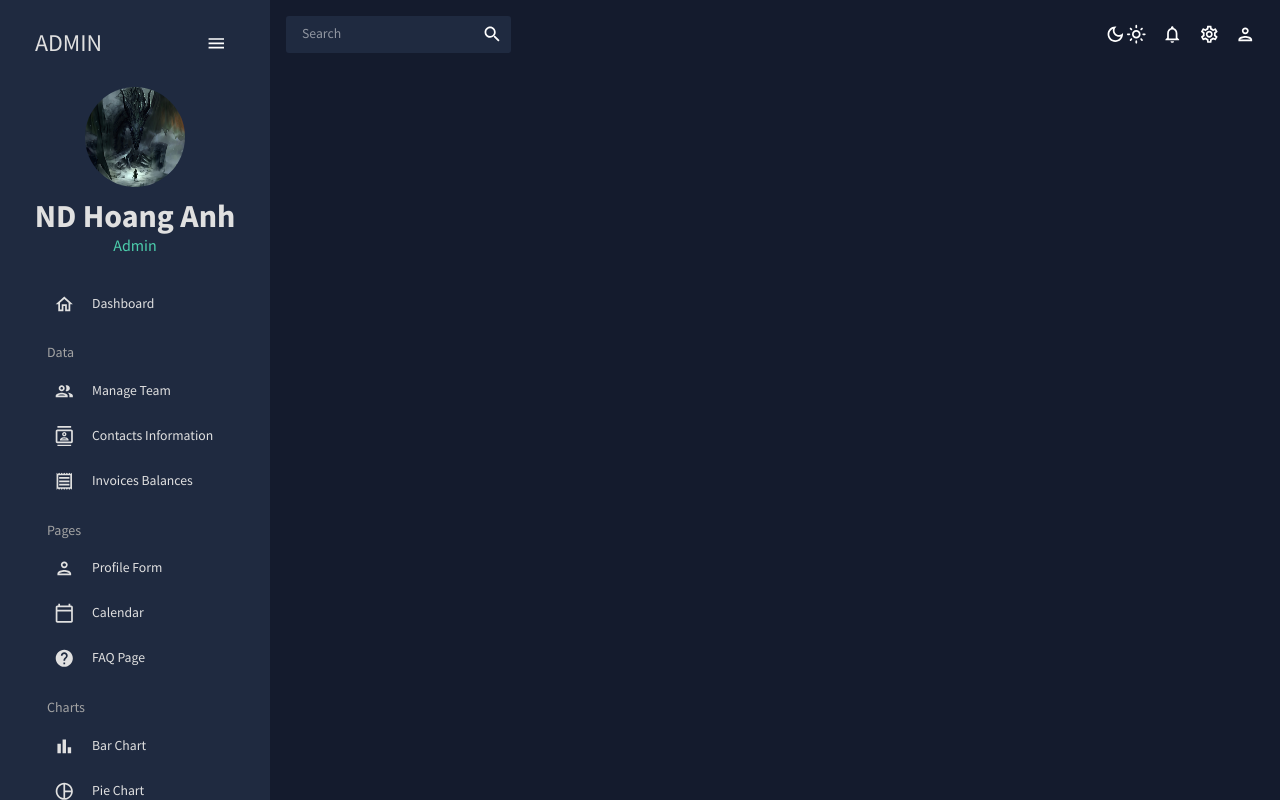
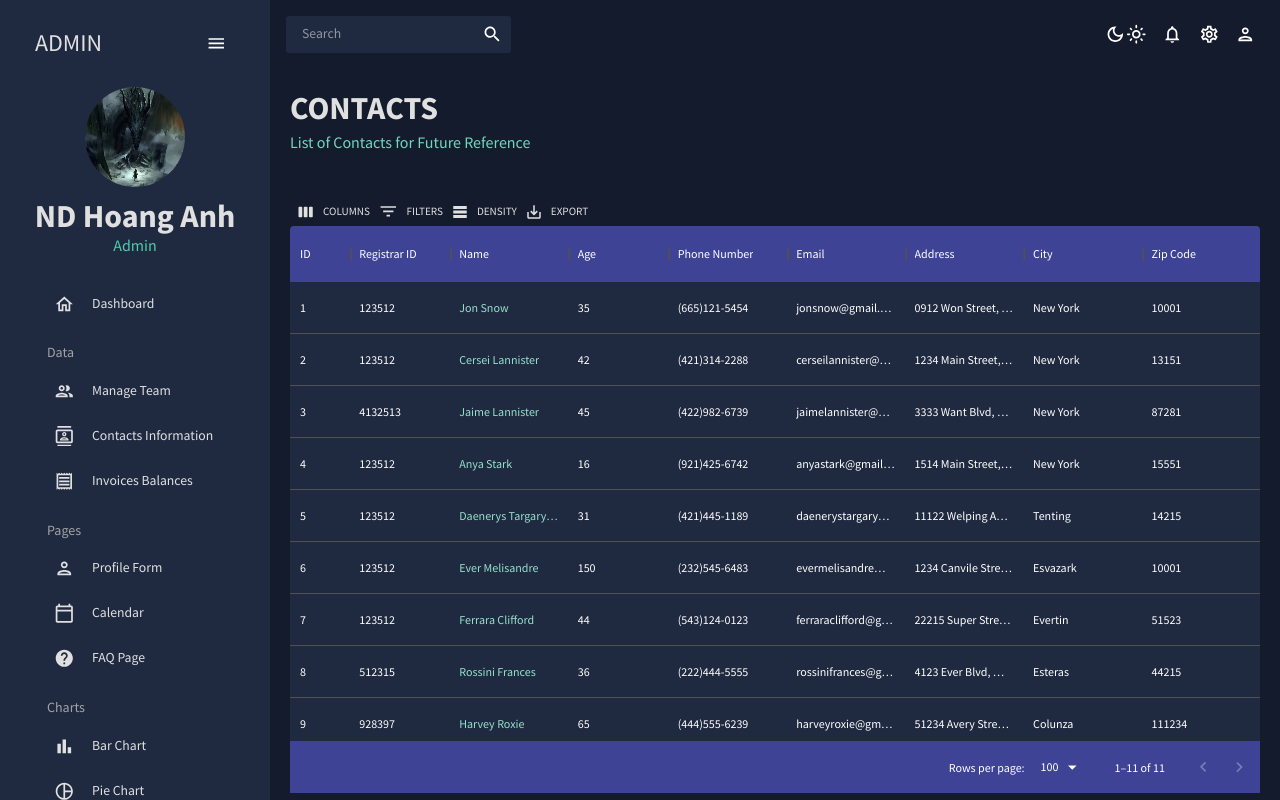
Before and after one commit to NDHoangAnh/React-Admin-Dashboard, a React (Create React App) app: page /contacts in a window 1280 px wide. Built offline with nearby package versions, Linux system fonts and the light colour scheme.

Commit message:
contacts & invoices

```diff
--- a/src/App.js
+++ b/src/App.js
@@ -6,8 +6,8 @@
 import TopBar from "./scenes/global/TopBar";
 import SideBar from "./scenes/global/SideBar";
 import Team from "./scenes/team";
-// import Invoices from "./scenes/invoices";
-// import Contacts from "./scenes/contacts";
+import Contacts from "./scenes/contacts";
+import Invoices from "./scenes/invoices";
 // import Bar from "./scenes/bar";
 // import Form from "./scenes/form";
 // import Line from "./scenes/line";
@@ -32,8 +32,8 @@
             <Routes>
               <Route path="/" element={<Dashboard />}></Route>
               <Route path="/team" element={<Team />}></Route>
-              {/* <Route path="/invoices" element={<Invoices />}></Route> */}
-              {/* <Route path="/contacts" element={<Contacts />}></Route> */}
+              <Route path="/contacts" element={<Contacts />}></Route>
+              <Route path="/invoices" element={<Invoices />}></Route>
               {/* <Route path="/bar" element={<Bar />}></Route> */}
               {/* <Route path="/form" element={<Form />}></Route> */}
               {/* <Route path="/line" element={<Line />}></Route> */}
--- /dev/null
+++ b/src/scenes/contacts/index.jsx
@@ -0,0 +1,104 @@
+import { Box } from "@mui/material";
+import { DataGrid, GridToolbar } from "@mui/x-data-grid";
+import { tokens } from "../../theme";
+import { mockDataContacts } from "../../data/mockData";
+import Header from "../../components/Header";
+import { useTheme } from "@mui/material";
+
+const Contacts = () => {
+    const theme = useTheme();
+    const colors = tokens(theme.palette.mode);
+
+    const columns = [
+        { field: "id", headerName: "ID", flex: 0.5 },
+        { field: "registrarId", headerName: "Registrar ID" },
+        {
+            field: "name",
+            headerName: "Name",
+            flex: 1,
+            cellClassName: "name-column--cell",
+        },
+        {
+            field: "age",
+            headerName: "Age",
+            type: "number",
+            headerAlign: "left",
+            align: "left",
+        },
+        {
+            field: "phone",
+            headerName: "Phone Number",
+            flex: 1,
+        },
+        {
+            field: "email",
+            headerName: "Email",
+            flex: 1,
+        },
+        {
+            field: "address",
+            headerName: "Address",
+            flex: 1,
+        },
+        {
+            field: "city",
+            headerName: "City",
+            flex: 1,
+        },
+        {
+            field: "zipCode",
+            headerName: "Zip Code",
+            flex: 1,
+        },
+    ];
+
+    return (
+        <Box m="20px">
+            <Header
+                title="CONTACTS"
+                subtitle="List of Contacts for Future Reference"
+            />
+            <Box
+                m="40px 0 0 0"
+                height="75vh"
+                sx={{
+                    "& .MuiDataGrid-root": {
+                        border: "none",
+                    },
+                    "& .MuiDataGrid-cell": {
+                        borderBottom: "none",
+                    },
+                    "& .name-column--cell": {
+                        color: colors.greenAccent[300],
+                    },
+                    "& .MuiDataGrid-columnHeaders": {
+                        backgroundColor: colors.blueAccent[700],
+                        borderBottom: "none",
+                    },
+                    "& .MuiDataGrid-virtualScroller": {
+                        backgroundColor: colors.primary[400],
+                    },
+                    "& .MuiDataGrid-footerContainer": {
+                        borderTop: "none",
+                        backgroundColor: colors.blueAccent[700],
+                    },
+                    "& .MuiCheckbox-root": {
+                        color: `${colors.greenAccent[200]} !important`,
+                    },
+                    // toolbar that has a toolbar (column, filter, export, density)
+                    "& .MuiDataGrid-toolbarContainer .MuiButton-text": {
+                        color: `${colors.grey[100]} !important`,
+                    },
+                }}
+            >
+                <DataGrid
+                    rows={mockDataContacts}
+                    columns={columns}
+                    components={{ Toolbar: GridToolbar }}
+                />
+            </Box>
+        </Box>
+    );
+};
+
+export default Contacts;
--- a/src/scenes/global/Sidebar.jsx
+++ b/src/scenes/global/Sidebar.jsx
@@ -151,7 +151,7 @@
                         <Item
                             title='Contacts Information'
                             icon={<ContactsOutlinedIcon />}
-                            to='/contatcs'
+                            to='/contacts'
                             selected={selected}
                             setSelected={setSelected}
                         />
--- /dev/null
+++ b/src/scenes/invoices/index.jsx
@@ -0,0 +1,96 @@
+import { Box, useTheme, Typography } from "@mui/material";
+import { DataGrid } from "@mui/x-data-grid";
+import { tokens } from "../../theme";
+import { mockDataInvoices } from "../../data/mockData";
+import Header from "../../components/Header";
+
+const Invoices = () => {
+    const theme = useTheme();
+    const colors = tokens(theme.palette.mode);
+
+    const columns = [
+        { field: "id", headerName: "ID", flex: 0.5 },
+        {
+            field: "name",
+            headerName: "Name",
+            flex: 1,
+            cellClassName: "name-column--cell",
+        },
+        {
+            field: "phone",
+            headerName: "Phone Number",
+            flex: 1,
+        },
+        {
+            field: "email",
+            headerName: "Email",
+            flex: 1,
+        },
+        {
+            field: "cost",
+            headerName: "Cost",
+            flex: 1,
+            renderCell: (params) => (
+                <Typography color={colors.greenAccent[500]}>
+                    {params.row.cost}
+                </Typography>
+            )
+        },
+        {
+            field: "date",
+            headerName: "Date",
+            flex: 1,
+        },
+    ];
+
+    return (
+        <Box m="20px">
+            <Header
+                title="INVOICES"
+                subtitle="List of Invoice Balance"
+            />
+            <Box
+                m="40px 0 0 0"
+                height="75vh"
+                sx={{
+                    "& .MuiDataGrid-root": {
+                        border: "none",
+                    },
+                    "& .MuiDataGrid-cell": {
+                        borderBottom: "none",
+                    },
+                    "& .name-column--cell": {
+                        color: colors.greenAccent[300],
+                    },
+                    "& .MuiDataGrid-columnHeaders": {
+                        backgroundColor: colors.blueAccent[700],
+                        borderBottom: "none",
+                    },
+                    "& .MuiDataGrid-virtualScroller": {
+                        backgroundColor: colors.primary[400],
+                    },
+                    "& .MuiDataGrid-footerContainer": {
+                        borderTop: "none",
+                        backgroundColor: colors.blueAccent[700],
+                    },
+                    "& .MuiCheckbox-root": {
+                        color: `${colors.greenAccent[200]} !important`,
+                    },
+                    // toolbar that has a toolbar (column, filter, export, density)
+                    // "& .MuiDataGrid-toolbarContainer .MuiButton-text": {
+                    //     color: `${colors.grey[100]} !important`,
+                    // },
+                }}
+            >
+                <DataGrid
+                    checkboxSelection
+                    rows={mockDataInvoices}
+                    columns={columns}
+                // components={{ Toolbar: GridToolbar }}
+                />
+            </Box>
+        </Box>
+    );
+};
+
+export default Invoices;
--- a/src/scenes/team/index.jsx
+++ b/src/scenes/team/index.jsx
@@ -1,5 +1,5 @@
 import { Box, Typography, useTheme } from "@mui/material";
-import { DataGrid } from "@mui/x-data-grid";
+import { DataGrid, GridToolbar } from "@mui/x-data-grid";
 import { tokens } from "../../theme";
 import { mockDataTeam } from '../../data/mockData';
 import AdminPanelSettingsOutlinedIcon from "@mui/icons-material/AdminPanelSettingsOutlined";
@@ -74,11 +74,15 @@
                     "& .MuiCheckbox-root": {
                         color: `${colors.greenAccent[200]} !important`,
                     },
+                    "& .MuiDataGrid-toolbarContainer .MuiButton-text": {
+                        color: `${colors.grey[100]} !important`,
+                    },
                 }}
             >
                 <DataGrid
                     rows={mockDataTeam}
                     columns={columns}
+                    components={{ Toolbar: GridToolbar }}
                 />
             </Box>
         </Box>
```
